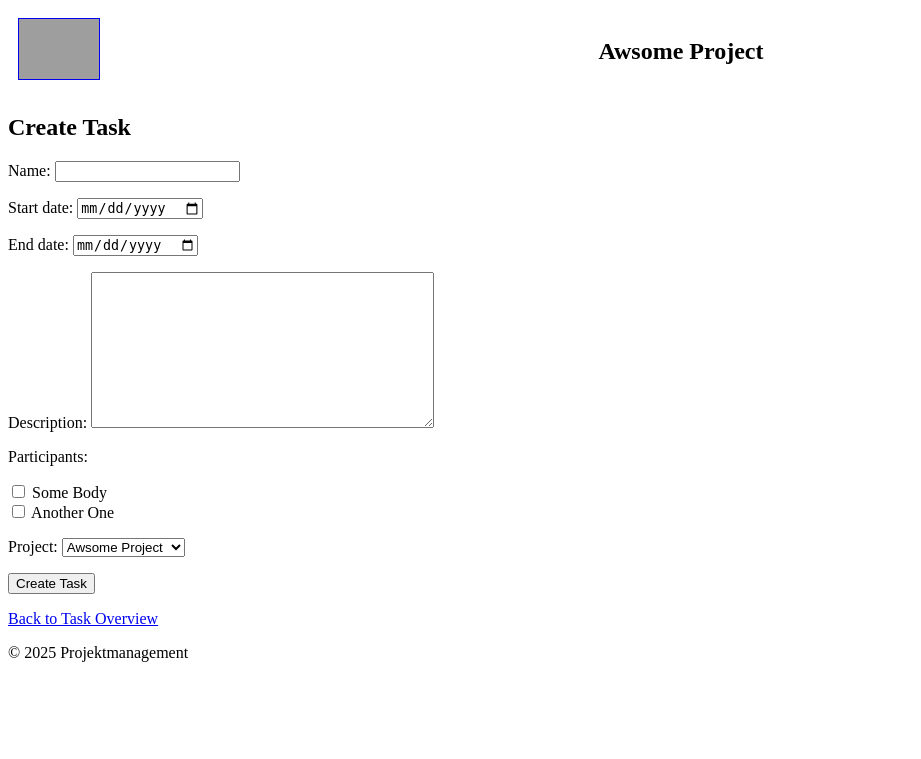
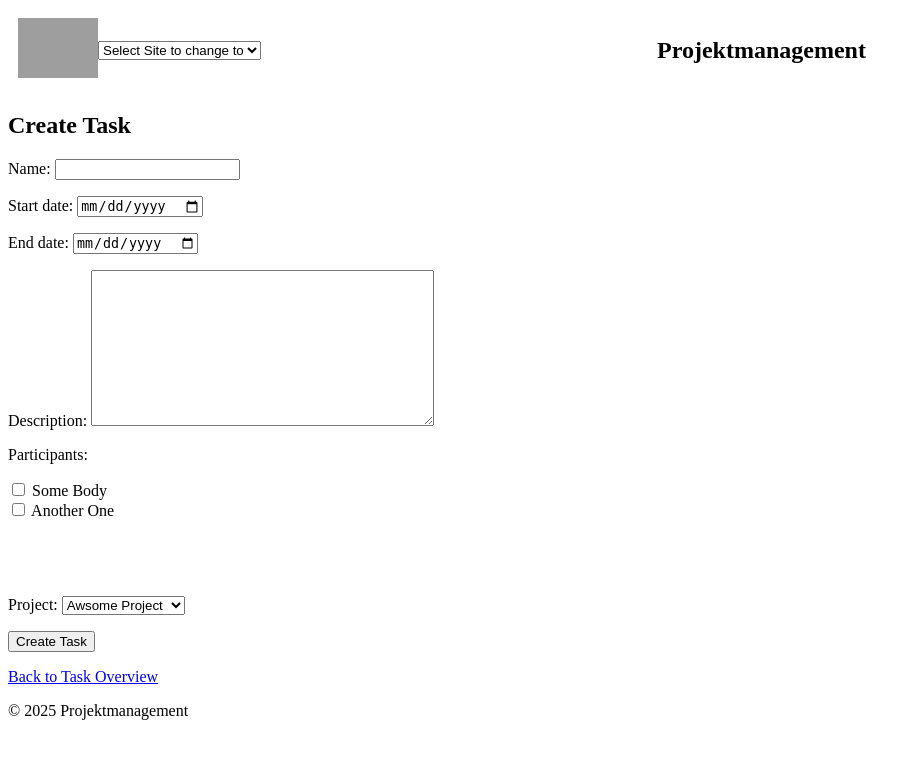
Before and after one commit to ThorbenHrbck/Projektmanagement, a Django app: page /task/create/1 in a window 1280 px wide. Shown: the top 759 px of the page, without its empty margins (0-921 px from the left). Run offline with Django 5.2, Linux system fonts and the light colour scheme; data comes from the database, SQL or seed files in the repository; grey boxes are pictures that could not be loaded.

Commit message:
task_create und task_update darstellung angepasst

```diff
--- a/Projektmanagement/Templates/Task/task_base_template.html
+++ /dev/null
@@ -1,52 +0,0 @@
-{% load static %}
-<!DOCTYPE html>
-<html>
-<head>
-    <title>Projektmanagement</title>
-    <style>
-        .header-container {
-            display: flex;
-            align-items: center; /* Vertikale Zentrierung */
-            justify-content: space-between; /* Abstand zwischen Logo und Titel */
-            padding: 10px;
-        }
-
-        .top-left-image {
-            width: 80px; /* Breite des Bildes */
-            height: 60px; /* Höhe des Bildes */
-        }
-
-        .center {
-            flex-grow: 1; /* Lässt das h2 den verbleibenden Platz nutzen */
-            text-align: center;
-            font-size: 24px;
-            margin: 0;
-        }
-
-        .errorlist {
-            color: red;
-            border: solid 2px red;
-            list-style: none;
-            width: 40%;
-            padding: 6px;
-        }
-    </style>
-</head>
-<body>
-<div class="header-container">
-    <a href="{% url 'main' %}">
-        <img id="logo" src="{% static 'logo.png' %}" border="1" class="top-left-image">
-    </a>
-    <h2 class="center">{{ project.name }}</h2>
-</div>
-
-<!-- Hier wird der spezifische Inhalt der Seiten eingefügt -->
-{% block content %}
-{% endblock %}
-
-<!-- Optional: Footer -->
-<footer>
-    <p>&copy; 2025 Projektmanagement</p>
-</footer>
-</body>
-</html>
--- a/Projektmanagement/Templates/Task/task_create.html
+++ b/Projektmanagement/Templates/Task/task_create.html
@@ -1,4 +1,4 @@
-{% extends "Task/task_base_template.html" %}
+{% extends "baseTemplate.html" %}
 
 {% block content %}
     <h2>Create Task </h2>
--- a/Projektmanagement/Templates/Task/task_delete.html
+++ b/Projektmanagement/Templates/Task/task_delete.html
@@ -1,5 +1,5 @@
 <!-- templates/Task/TaskDelete.html -->
-{% extends "Task/task_base_template.html" %}
+{% extends "baseTemplate.html" %}
 {% block content %}
     <div class="container">
         <h1>Delete Task</h1>
--- a/Projektmanagement/Templates/Task/task_overview.html
+++ b/Projektmanagement/Templates/Task/task_overview.html
@@ -1,5 +1,5 @@
 <!-- templates/Task/TaskOverview.html -->
-{% extends "Task/task_base_template.html" %}
+{% extends "baseTemplate.html" %}
 {% block content %}
 
     <style>
--- a/Projektmanagement/Templates/Task/task_update.html
+++ b/Projektmanagement/Templates/Task/task_update.html
@@ -1,5 +1,5 @@
 <!-- templates/Task/TaskUpdate.html -->
-{% extends "Task/task_base_template.html" %}
+{% extends "baseTemplate.html" %}
 
 {% block content %}
     <div class="container">
--- a/Projektmanagement/Templates/baseTemplate.html
+++ b/Projektmanagement/Templates/baseTemplate.html
@@ -1,6 +1,6 @@
 {% load static %}
 <!DOCTYPE html>
-<html>
+<html lang="en">
 <head>
     <title>Projektmanagement</title>
     <style>
@@ -31,14 +31,28 @@
             width: 40%;
             padding: 6px;
         }
+
+        /* wird von forms genutzt, auch wenn man das hier nicht direkt sieht*/
+        #id_participants {
+            height: 100px;
+            display: flex;
+            flex-direction: column;
+            flex-wrap: wrap;
+        }
+
+        .participant-box > * {
+            flex: 1 1 80px;
+        }
+
     </style>
 </head>
 <body>
 <div class="header-container">
     <a href="{% url 'main' %}">
-        <img id="logo" src="{% static 'logo.png' %}" border="1" class="top-left-image">
+        <img id="logo" src="{% static 'logo.png' %}" class="top-left-image" alt="Logo of the Application">
     </a>
 
+    <label for="selecter"></label>
     <select name="view_selecter" id="selecter">
         <option value="default">Select Site to change to</option>
         <option value="{% url 'project_overview' %}">Project Overview</option>
--- a/Projektmanagement/forms.py
+++ b/Projektmanagement/forms.py
@@ -17,11 +17,12 @@ class TaskForm(forms.ModelForm):
         queryset=User.objects.all(),
         widget=forms.CheckboxSelectMultiple,
         required=False,
+
     )
 
     project = forms.ModelChoiceField(
         queryset=Project.objects.all(),
-        widget=forms.Select(attrs={'class': 'form-control'})
+        widget=forms.Select
     )
 
     start_date = fields.DateTimeField(
@@ -53,7 +54,7 @@ class UpdateTaskForm(forms.ModelForm):
         fields = ['name', 'done', 'start_date', 'end_date', 'description', 'participants', 'project']
 
     participants = forms.ModelMultipleChoiceField(
-        queryset=User.objects.all(),
+        queryset=User.objects.all().order_by('firstName'),
         widget=forms.CheckboxSelectMultiple,
         required=False, )
 
@@ -67,7 +68,7 @@ class UpdateTaskForm(forms.ModelForm):
 
     project = forms.ModelChoiceField(
         queryset=Project.objects.all(),
-        widget=forms.Select(attrs={'class': 'form-control'})
+        widget=forms.Select
     )
 
     def clean(self):
--- a/Projektmanagement/views.py
+++ b/Projektmanagement/views.py
@@ -1,5 +1,5 @@
 from django.core.paginator import Paginator
-from django.http import Http404, JsonResponse
+from django.http import JsonResponse
 from django.shortcuts import render, redirect, get_object_or_404
 
 from Projektmanagement.forms import TaskForm, UpdateTaskForm
@@ -18,8 +18,8 @@ def project_overview(request):
     return render(request, 'Project/ProjectOverview.html', {'projects': projects})
 
 
-def project_update(request, id):
-    project = get_object_or_404(Project, id=id)
+def project_update(request, project_id):
+    project = get_object_or_404(Project, id=project_id)
 
     if request.method == "POST":
         project.name = request.POST.get("ProjectName")
@@ -59,8 +59,8 @@ def project_delete(request):
     return render(request, 'Project/ProjectDelete.html')
 
 
-def project_delete_new(request, id):
-    project = get_object_or_404(Project, id=id)
+def project_delete_new(request, project_id):
+    project = get_object_or_404(Project, id=project_id)
     if request.method == "POST":
         project.delete()
         return redirect('project_overview')
```
